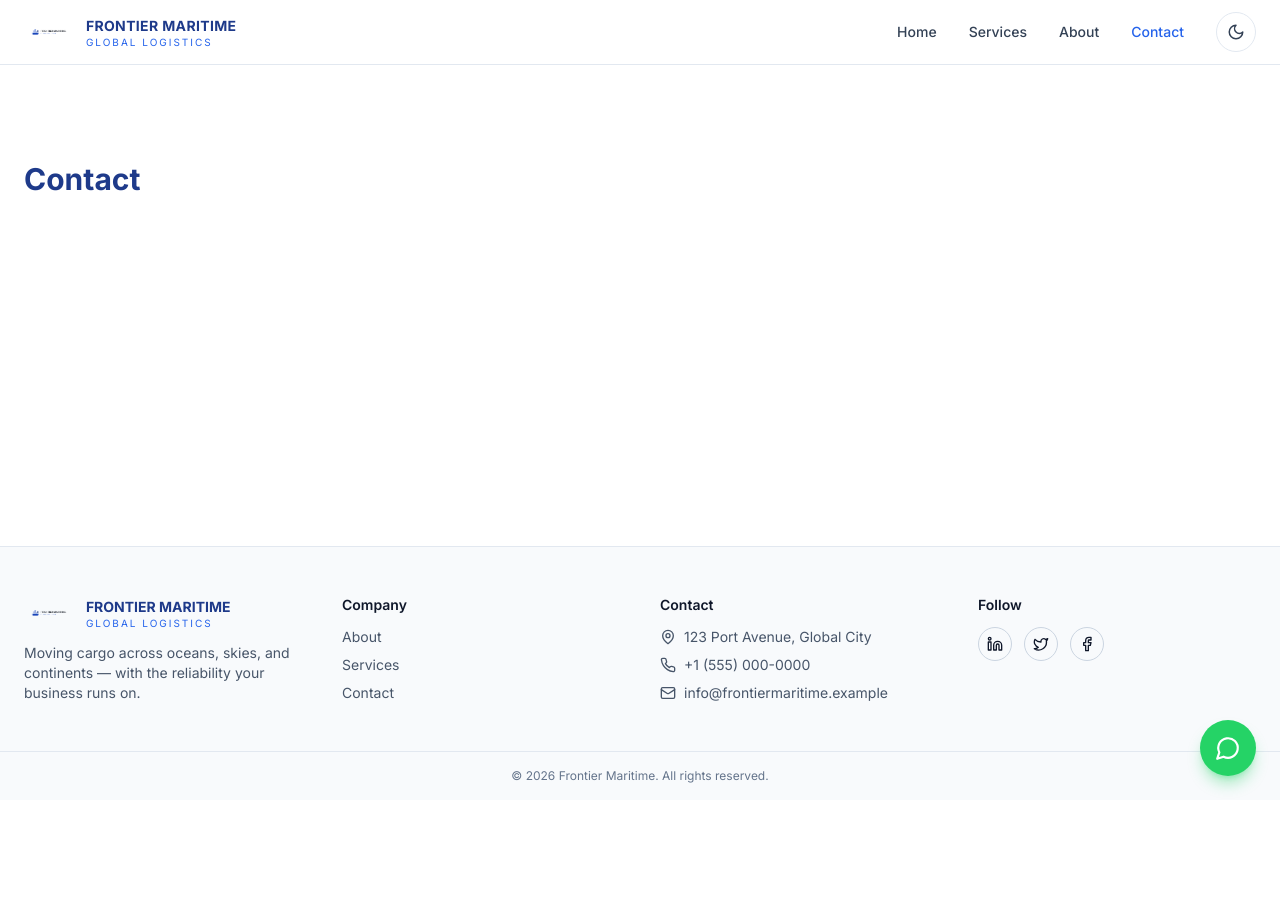
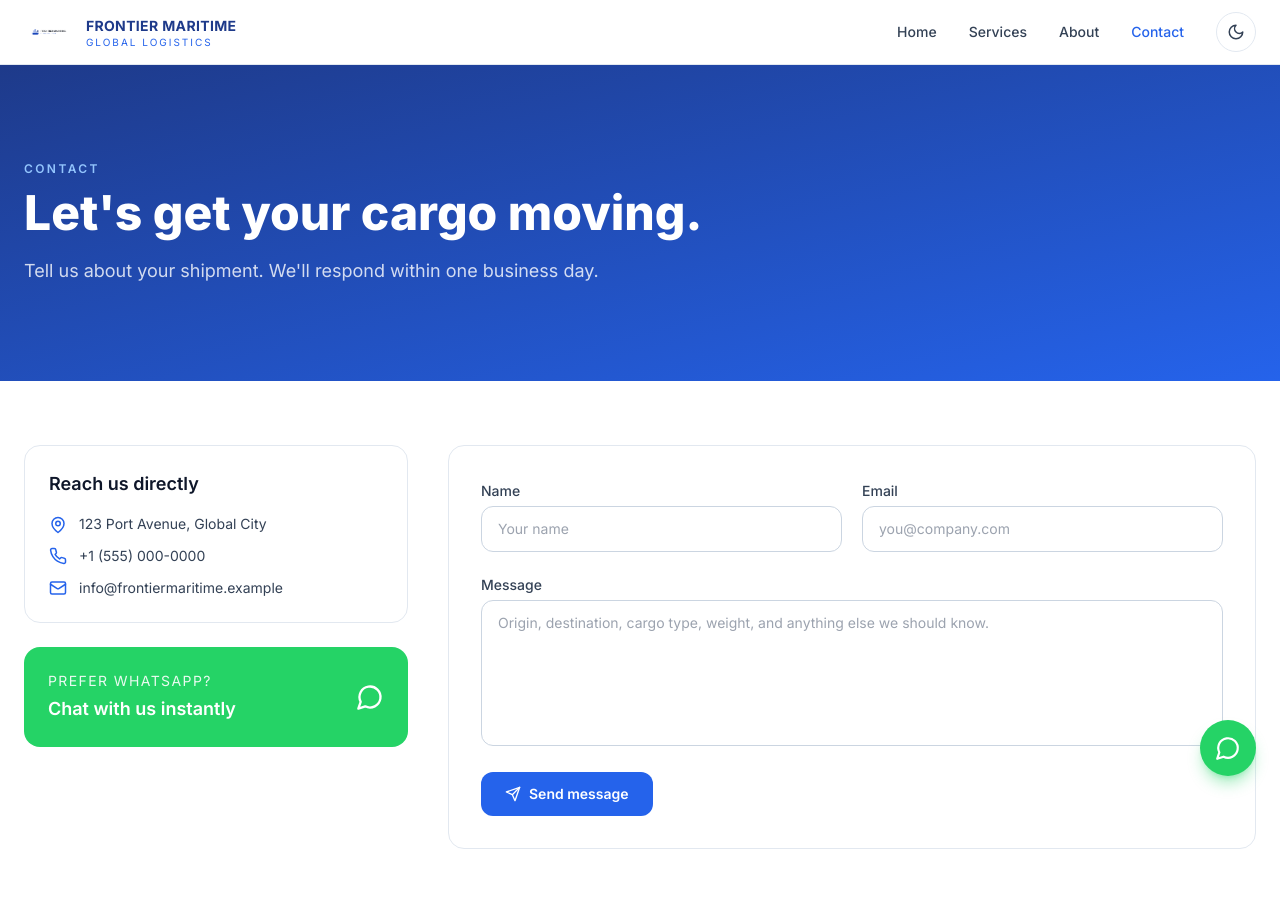
Before and after one commit to ashbbdu/frontier-marine.com, a React (Vite) app: page /contact in a window 1280 px wide. Shown: the top 912 px of the page. Before the commit the page ends 800 px from the top, so only its background shows below. Built offline with nearby package versions, Linux system fonts and the light colour scheme; grey boxes are pictures that could not be loaded.

Commit message:
feat: implement Contact page with mailto form and map

```diff
--- a/src/App.tsx
+++ b/src/App.tsx
@@ -5,6 +5,7 @@ import WhatsAppButton from './components/WhatsAppButton';
 import Home from './pages/Home';
 import About from './pages/About';
 import Services from './pages/Services';
+import Contact from './pages/Contact';
 
 const Placeholder = ({ title }: { title: string }) => (
   <div className="mx-auto max-w-7xl px-4 py-24 md:px-6">
@@ -21,7 +22,7 @@ export default function App() {
           <Route path="/" element={<Home />} />
           <Route path="/about" element={<About />} />
           <Route path="/services" element={<Services />} />
-          <Route path="/contact" element={<Placeholder title="Contact" />} />
+          <Route path="/contact" element={<Contact />} />
           <Route path="*" element={<Placeholder title="404 — Not Found" />} />
         </Routes>
       </main>
--- /dev/null
+++ b/src/pages/Contact.tsx
@@ -0,0 +1,126 @@
+import { FormEvent, useState } from 'react';
+import { Mail, MapPin, MessageCircle, Phone, Send } from 'lucide-react';
+import { site, whatsappHref } from '../config/site';
+
+export default function Contact() {
+  const [name, setName] = useState('');
+  const [email, setEmail] = useState('');
+  const [message, setMessage] = useState('');
+  const [error, setError] = useState<string | null>(null);
+
+  const onSubmit = (e: FormEvent) => {
+    e.preventDefault();
+    if (!name.trim() || !message.trim()) {
+      setError('Please fill in your name and message.');
+      return;
+    }
+    if (!/^[^\s@]+@[^\s@]+\.[^\s@]+$/.test(email)) {
+      setError('Please enter a valid email address.');
+      return;
+    }
+    setError(null);
+    const subject = encodeURIComponent(`Website enquiry from ${name}`);
+    const body = encodeURIComponent(`Name: ${name}\nEmail: ${email}\n\n${message}`);
+    window.location.href = `mailto:${site.email}?subject=${subject}&body=${body}`;
+  };
+
+  return (
+    <>
+      <section className="bg-gradient-to-br from-brand-navy to-brand-royal text-white">
+        <div className="mx-auto max-w-7xl px-4 py-20 md:px-6 md:py-24">
+          <div className="max-w-3xl">
+            <div className="mb-3 text-xs font-semibold uppercase tracking-[0.2em] text-brand-light">Contact</div>
+            <h1 className="text-4xl md:text-5xl font-extrabold">Let's get your cargo moving.</h1>
+            <p className="mt-5 text-lg text-white/80">
+              Tell us about your shipment. We'll respond within one business day.
+            </p>
+          </div>
+        </div>
+      </section>
+
+      <section className="mx-auto max-w-7xl px-4 py-16 md:px-6 grid gap-10 lg:grid-cols-3">
+        <div className="lg:col-span-1 space-y-6">
+          <div className="rounded-2xl border border-slate-200 bg-white p-6 dark:border-slate-800 dark:bg-slate-900">
+            <h3 className="text-lg font-semibold text-slate-900 dark:text-white">Reach us directly</h3>
+            <ul className="mt-4 space-y-3 text-sm text-slate-700 dark:text-slate-300">
+              <li className="flex items-start gap-3"><MapPin size={18} className="mt-0.5 text-brand-royal" />{site.address}</li>
+              <li className="flex items-center gap-3"><Phone size={18} className="text-brand-royal" /><a href={`tel:${site.phone}`} className="hover:text-brand-royal">{site.phone}</a></li>
+              <li className="flex items-center gap-3"><Mail size={18} className="text-brand-royal" /><a href={`mailto:${site.email}`} className="hover:text-brand-royal">{site.email}</a></li>
+            </ul>
+          </div>
+
+          <a
+            href={whatsappHref()}
+            target="_blank"
+            rel="noopener noreferrer"
+            className="flex items-center justify-between rounded-2xl bg-whatsapp p-6 text-white transition hover:brightness-110"
+          >
+            <div>
+              <div className="text-sm uppercase tracking-widest opacity-90">Prefer WhatsApp?</div>
+              <div className="mt-1 text-lg font-semibold">Chat with us instantly</div>
+            </div>
+            <MessageCircle size={28} />
+          </a>
+        </div>
+
+        <div className="lg:col-span-2 rounded-2xl border border-slate-200 bg-white p-6 md:p-8 dark:border-slate-800 dark:bg-slate-900">
+          <form onSubmit={onSubmit} className="space-y-5">
+            <div className="grid gap-5 sm:grid-cols-2">
+              <label className="block">
+                <span className="text-sm font-medium text-slate-700 dark:text-slate-300">Name</span>
+                <input
+                  type="text"
+                  value={name}
+                  onChange={(e) => setName(e.target.value)}
+                  className="mt-1 w-full rounded-xl border border-slate-300 bg-white px-4 py-3 text-sm outline-none focus:border-brand-royal focus:ring-2 focus:ring-brand-royal/30 dark:border-slate-700 dark:bg-slate-950 dark:text-white"
+                  placeholder="Your name"
+                />
+              </label>
+              <label className="block">
+                <span className="text-sm font-medium text-slate-700 dark:text-slate-300">Email</span>
+                <input
+                  type="email"
+                  value={email}
+                  onChange={(e) => setEmail(e.target.value)}
+                  className="mt-1 w-full rounded-xl border border-slate-300 bg-white px-4 py-3 text-sm outline-none focus:border-brand-royal focus:ring-2 focus:ring-brand-royal/30 dark:border-slate-700 dark:bg-slate-950 dark:text-white"
+                  placeholder="you@company.com"
+                />
+              </label>
+            </div>
+
+            <label className="block">
+              <span className="text-sm font-medium text-slate-700 dark:text-slate-300">Message</span>
+              <textarea
+                value={message}
+                onChange={(e) => setMessage(e.target.value)}
+                rows={6}
+                className="mt-1 w-full rounded-xl border border-slate-300 bg-white px-4 py-3 text-sm outline-none focus:border-brand-royal focus:ring-2 focus:ring-brand-royal/30 dark:border-slate-700 dark:bg-slate-950 dark:text-white"
+                placeholder="Origin, destination, cargo type, weight, and anything else we should know."
+              />
+            </label>
+
+            {error && <p className="text-sm text-red-600 dark:text-red-400">{error}</p>}
+
+            <button
+              type="submit"
+              className="inline-flex items-center gap-2 rounded-xl bg-brand-royal px-6 py-3 text-sm font-semibold text-white transition hover:bg-brand-navy"
+            >
+              <Send size={16} /> Send message
+            </button>
+          </form>
+        </div>
+      </section>
+
+      <section className="mx-auto max-w-7xl px-4 pb-20 md:px-6">
+        <div className="overflow-hidden rounded-2xl border border-slate-200 dark:border-slate-800">
+          <iframe
+            title="Office location"
+            src="https://www.openstreetmap.org/export/embed.html?bbox=-74.02%2C40.70%2C-73.97%2C40.73&layer=mapnik"
+            className="h-80 w-full"
+            loading="lazy"
+          />
+        </div>
+      </section>
+    </>
+  );
+}
```
Also changed, not shown: 1 other file (tests, documents, lock files or other folders).
